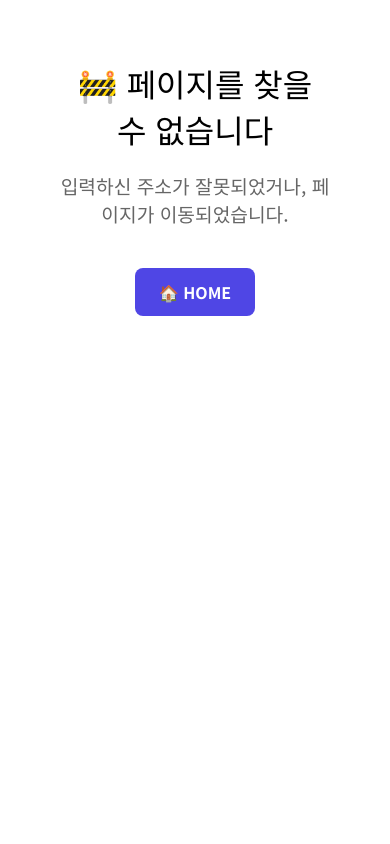
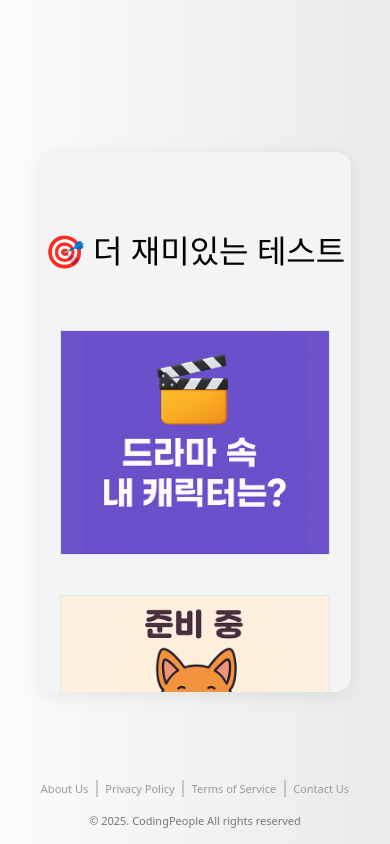
Before and after one commit to codingpeople-2020/animal-test-site, a React (Vite) app: page /more-tests in a window 390 px wide. Built offline with nearby package versions, Linux system fonts and the light colour scheme; the HTML template or start-up script is replaced by a standard one.

Commit message:
create MoreTests.jsx & update full file

```diff
--- a/src/App.jsx
+++ b/src/App.jsx
@@ -1,4 +1,5 @@
-import { BrowserRouter, Routes, Route } from 'react-router-dom';
+import { BrowserRouter, Routes, Route, useLocation } from 'react-router-dom';
+import { useEffect } from 'react';
 import Home from './pages/Home';
 import QuizPage from './pages/QuizPage';
 import ResultPage from './pages/ResultPage';
@@ -7,16 +8,28 @@ import About from './pages/About';
 import Terms from './pages/Terms';
 import Contact from './pages/Contact';
 import GuidePage from './pages/GuidePage';
+import MoreTests from './pages/MoreTests';
 import NotFoundPage from './pages/NotFoundPage';
+
+// ScrollToTop 컴포넌트
+function ScrollToTop() {
+  const { pathname } = useLocation();
+  useEffect(() => {
+    window.scrollTo(0, 0);
+  }, [pathname]);
+  return null;
+}
 
 function App() {
   return (
     <BrowserRouter>
+      <ScrollToTop />
       <Routes>
         <Route path="/" element={<Home />} />
         <Route path="/quiz" element={<QuizPage />} />
         <Route path="/result/:type" element={<ResultPage />} />
         <Route path="/guide/:type" element={<GuidePage />} />
+        <Route path="/more-tests" element={<MoreTests />} />
         <Route path="/privacy" element={<PrivacyPolicy />} />
         <Route path="/about" element={<About />} />
         <Route path="/terms" element={<Terms />} />
--- a/src/index.css
+++ b/src/index.css
@@ -104,7 +104,7 @@ img {
 }
 
 /* ResultPage.jsx */
-.result-container, .guide-container {
+.result-container, .guide-container, .more-tests-container {
   position: absolute;
   top: 50%;
   left: 50%;
@@ -120,16 +120,16 @@ img {
   overflow: auto;
 }
 
-.guide-container::-webkit-scrollbar {
+.guide-container::-webkit-scrollbar, .more-tests-container::-webkit-scrollbar {
     width: 10px;
 }
-.guide-container::-webkit-scrollbar-thumb {
+.guide-container::-webkit-scrollbar-thumb, .more-tests-container::-webkit-scrollbar-thumb {
     background-color: #ccc;
     border-radius: 10px;
     background-clip: padding-box;
     border: 2px solid transparent;
 }
-.guide-container::-webkit-scrollbar-track {
+.guide-container::-webkit-scrollbar-track, .more-tests-container::-webkit-scrollbar-track {
     background-color: #eee;
     border-radius: 10px;
     box-shadow: inset 0px 0px 5px white;
@@ -183,6 +183,35 @@ img {
   font-size: 18px;
 }
 
+.tests-section{
+  width: 72%;
+  margin: 0 auto;
+  box-sizing: border-box;
+  display: flex;
+  flex-flow: row wrap;
+  justify-content: space-evenly;
+  padding: 18px 0;
+}
+.tests-section li{
+  width: 30%;
+  /* background-color: #ccc;
+  border: 1px solid #f00; */
+  padding: 16px 15px 22px 15px;
+}
+.tests-section li:nth-child(3n){
+  padding: 0;
+}
+.tests-section li a{
+  display: block;
+  width: 100%;
+  overflow: hidden;
+}
+.tests-section li a img{
+  width: 100%;
+  object-fit: contain;
+  border: 1px solid #e5e6e7;
+}
+
 button {
   border-radius: 8px;
   border: none;
@@ -217,6 +246,15 @@ button:focus, button:focus-visible {
 .kakao-share-button:hover{
   color: #f9dd00;
   background-color: #3c1e1e;
+}
+
+.button-box .more-tests-button{
+  width: 21%;
+  background-color: #ec4899;
+  color: #ffffff;
+}
+.button-box .more-tests-button:hover{
+  background-color: #db2777;
 }
 
 .home-button {
@@ -316,21 +354,25 @@ footer .copy{
   color: #777;
 }
 
+/* PC_홈_상단_배너 */
 #adfit-DAN-RGH7G9VOVyUYJJav{
   position: absolute;
   top: 12%;
   left: 50%;
   transform: translate(-50%, 0);
 }
+/* M_홈_상단_배너 */
 #adfit-DAN-Pp1Md32up4KoG5gr{
   display: none;
 }
+/* PC_결과_상단_배너 */
 #adfit-DAN-g4Yf8bh8OygdzV7d{
   position: absolute;
   top: 4%;
   left: 50%;
   transform: translate(-50%, 0);
 }
+/* M_하단_얇은배너 */
 #adfit-DAN-flhH6MuBurZtwCKc{
   display: none;
 }
@@ -405,6 +447,33 @@ footer .copy{
     font-size: 16px;
   }
 
+  .tests-section{
+    width: 100%;
+    margin: 0 auto;
+    box-sizing: border-box;
+    display: flex;
+    flex-flow: row wrap;
+    justify-content: space-evenly;
+    padding: 18px 0;
+  }
+  .tests-section li{
+    width: 96%;
+    padding: 20px 15px;
+  }
+  .tests-section li:nth-child(3n){
+    padding: 0;
+  }
+  .tests-section li a{
+    display: block;
+    width: 100%;
+    overflow: hidden;
+  }
+  .tests-section li a img{
+    width: 100%;
+    object-fit: contain;
+    border: 1px solid #e5e6e7;
+  }
+
   .home-button {
     top: 8%;
     left: 5%;
@@ -414,6 +483,9 @@ footer .copy{
   }
 
   .button-box .tip-button{
+    width: 86%;
+  }
+  .button-box .more-tests-button{
     width: 86%;
   }
 
@@ -454,9 +526,11 @@ footer .copy{
     padding: 16px 0;
   }
 
+  /* PC_홈_상단_배너 */
   #adfit-DAN-RGH7G9VOVyUYJJav{
     display: none;
   }
+  /* M_홈_상단_배너 */
   #adfit-DAN-Pp1Md32up4KoG5gr{
     display: block;
     position: absolute;
@@ -464,7 +538,17 @@ footer .copy{
     left: 50%;
     transform: translate(-50%, 0);
   }
+  /* PC_결과_상단_배너 */
   #adfit-DAN-g4Yf8bh8OygdzV7d{
     display: none;
   }
+  .ad-box{
+    width: 88%;
+    margin: 0 auto;
+    padding-top: 8px;
+  }
+  /* M_하단_얇은배너 */
+  #adfit-DAN-flhH6MuBurZtwCKc{
+    display: block;
+  }
 }
--- a/src/pages/About.jsx
+++ b/src/pages/About.jsx
@@ -9,6 +9,7 @@ const About = () => {
 
         <p className="home-button"><Link to="/">🏠 HOME</Link></p>
         <div className="footer-nav-container">
+            <AdFitUnit unit="DAN-flhH6MuBurZtwCKc" width="320" height="50" />
             <h1 className="title">🎨 우리 이야기</h1>
             <p className="title-description">
               <strong>CodingPeople</strong>은 사람의 감성과 데이터를 연결하여,
@@ -37,7 +38,6 @@ const About = () => {
               · 회사 및 서비스 소개와 관련된 문의사항은 아래 이메일로 연락해주세요. <br />
               · 이메일: codinglab_usdd@naver.co.kr
             </p>
-            <AdFitUnit unit="DAN-flhH6MuBurZtwCKc" width="320" height="50" />
         </div>
         <footer>
             <ul className="footer-nav">
--- a/src/pages/Contact.jsx
+++ b/src/pages/Contact.jsx
@@ -8,6 +8,7 @@ const Contact = () => {
         <AdFitUnit unit="DAN-g4Yf8bh8OygdzV7d" width="728" height="90" />
         <p className="home-button"><Link to="/">🏠 HOME</Link></p>
         <div className="footer-nav-container">
+            <AdFitUnit unit="DAN-flhH6MuBurZtwCKc" width="320" height="50" />
             <h1 className="title">📬 문의 하기</h1>
             <h2 className="sub-title">1. 문의하기</h2>
             <p className="description">
@@ -23,7 +24,6 @@ const Contact = () => {
             <p className="description">
               · 서비스 개선에 대한 아이디어, 불편 사항, 또는 따뜻한 응원의 메시지도 환영합니다! 모두가 함께 만드는 테스트 공간이 되길 바랍니다.
             </p>
-            <AdFitUnit unit="DAN-flhH6MuBurZtwCKc" width="320" height="50" />
         </div>
         <footer>
             <ul className="footer-nav">
--- a/src/pages/GuidePage.jsx
+++ b/src/pages/GuidePage.jsx
@@ -64,6 +64,9 @@ function GuidePage() {
             결과 페이지로 돌아가기
             </button>
         </div>
+        <div className="ad-box">
+          <AdFitUnit unit="DAN-flhH6MuBurZtwCKc" width="320" height="50" />
+        </div>
         </div>
         <footer>
           <ul className="footer-nav">
--- a/src/pages/Home.jsx
+++ b/src/pages/Home.jsx
@@ -12,7 +12,10 @@ function Home() {
         <p className="start-description">몇 가지 질문을 통해 당신의 성격을 <br />귀여운 동물로 알아보세요!</p>
         <Link to="/quiz">
           <button className="start-button">테스트 시작하기</button>
-        </Link>
+        </Link><br />
+        <div className="ad-box">
+          <AdFitUnit unit="DAN-flhH6MuBurZtwCKc" width="320" height="50" />
+        </div>
       </div>
 
         <footer>
--- /dev/null
+++ b/src/pages/MoreTests.jsx
@@ -0,0 +1,57 @@
+import React from "react";
+import { Link } from "react-router-dom";
+import AdFitUnit from '../components/AdFitUnit';
+
+const MoreTests = () => {
+  return (
+    <div className="container">
+      <AdFitUnit unit="DAN-g4Yf8bh8OygdzV7d" width="728" height="90" />
+      <AdFitUnit unit="DAN-Pp1Md32up4KoG5gr" width="320" height="100" />
+      <div className="more-tests-container" style={{backgroundColor: "#f3f4f6"}}>
+        <h1 style={{ textAlign: "center", margin: "20px 0" }}>🎯 더 재미있는 테스트</h1>
+          <ul className="tests-section">
+            <li>
+              <a href="https://me-in-the-drama.vercel.app" target="_blank" rel="noopener noreferrer" >
+                <img src="/images/me-in-the-drama.png" alt="" />
+              </a>
+            </li>
+            <li>
+              <a href="#" target="_blank" rel="noopener noreferrer" >
+                <img src="/images/preparing.png" alt="" />
+              </a>
+            </li>
+            <li>
+              <AdFitUnit unit="DAN-ABEG1PZdCwzILxek" width="300" height="250" />
+            </li>
+            <li>
+              <a href="#" target="_blank" rel="noopener noreferrer" >
+                <img src="/images/preparing.png" alt="" />
+              </a>
+            </li>
+            <li>
+              <a href="#" target="_blank" rel="noopener noreferrer" >
+                <img src="/images/preparing.png" alt="" />
+              </a>
+            </li>
+            <li>
+              <AdFitUnit unit="DAN-GLqnkhGHSFG4AByO" width="300" height="250" />
+            </li>
+          </ul>
+        <Link to="/">
+            <button style={{ marginTop: "30px", backgroundColor: "#eb782b", color: "#fff", padding: "12px 20px", borderRadius: "8px" }}>🏠 HOME</button>
+        </Link>
+      </div>
+      <footer>
+          <ul className="footer-nav">
+            <li><Link style={{ color:"#999" }} to="/about">About Us</Link></li>
+            <li><Link style={{ color:"#999" }} to="/privacy">Privacy Policy</Link></li>
+            <li><Link style={{ color:"#999" }} to="/terms">Terms of Service</Link></li>
+            <li><Link style={{ color:"#999" }} to="/contact">Contact Us</Link></li>
+          </ul>
+          <p className="copy">© 2025. CodingPeople All rights reserved</p>
+     </footer>
+    </div>
+  );
+};
+
+export default MoreTests;
--- a/src/pages/PrivacyPolicy.jsx
+++ b/src/pages/PrivacyPolicy.jsx
@@ -8,6 +8,7 @@ const PrivacyPolicy = () => {
         <AdFitUnit unit="DAN-g4Yf8bh8OygdzV7d" width="728" height="90" />
         <p className="home-button"><Link to="/">🏠 HOME</Link></p>
         <div className="footer-nav-container">
+            <AdFitUnit unit="DAN-flhH6MuBurZtwCKc" width="320" height="50" />
             <h1 className="title">📜 개인 정보 처리 방침</h1>
             <h3 className="title-description">
                 <strong>CodingPeople</strong>은(는) 이용자의 개인정보를 중요하게 생각하며,
@@ -42,7 +43,6 @@ const PrivacyPolicy = () => {
                 · 이름: 김민석 <br />
                 · 이메일: codinglab_usdd@naver.co.kr
             </p>
-            <AdFitUnit unit="DAN-flhH6MuBurZtwCKc" width="320" height="50" />
             </div>
 
         <footer>
--- a/src/pages/ResultPage.jsx
+++ b/src/pages/ResultPage.jsx
@@ -91,10 +91,12 @@ function ResultPage() {
 
         <div className="button-box">
           <button className="tip-button" onClick={() => navigate(`/guide/${type}`)}  style={{ marginBottom: "10px" }}>활용법 보기</button> <br />
-          <button className="kakao-share-button" onClick={shareKakao} style={{ marginRight: "10px" }}>
-            카카오톡 공유하기
-          </button>
-          <button onClick={() => navigate("/")}>다시 테스트하기</button>
+          <button className="kakao-share-button" onClick={shareKakao} style={{ marginRight: "10px" }}>카카오톡 공유하기</button>
+          <button onClick={() => navigate("/")}>다시 테스트하기</button><br /><br />
+          <button className="more-tests-button" onClick={() => navigate("/more-tests")}>🎯 다른 테스트도 해보기</button>
+        </div>
+        <div className="ad-box">
+          <AdFitUnit unit="DAN-flhH6MuBurZtwCKc" width="320" height="50" />
         </div>
       </div>
       <footer>
--- a/src/pages/Terms.jsx
+++ b/src/pages/Terms.jsx
@@ -8,6 +8,7 @@ const Terms = () => {
         <AdFitUnit unit="DAN-g4Yf8bh8OygdzV7d" width="728" height="90" />
         <p className="home-button"><Link to="/">🏠 HOME</Link></p>
         <div className="footer-nav-container">
+            <AdFitUnit unit="DAN-flhH6MuBurZtwCKc" width="320" height="50" />
             <h1 className="title">🧾 이용 약관</h1>
             <h2 className="sub-title">1. 서비스 소개</h2>
             <p className="description">
@@ -35,7 +36,6 @@ const Terms = () => {
               · 이용약관과 관련된 문의사항은 아래 이메일로 연락해주세요. <br />
               · 이메일: codinglab_usdd@naver.co.kr
             </p>
-            <AdFitUnit unit="DAN-flhH6MuBurZtwCKc" width="320" height="50" />
         </div>
         <footer>
             <ul className="footer-nav">
```
Also changed, not shown: public/images/me-in-the-drama.png (added), public/images/preparing.png (added).
